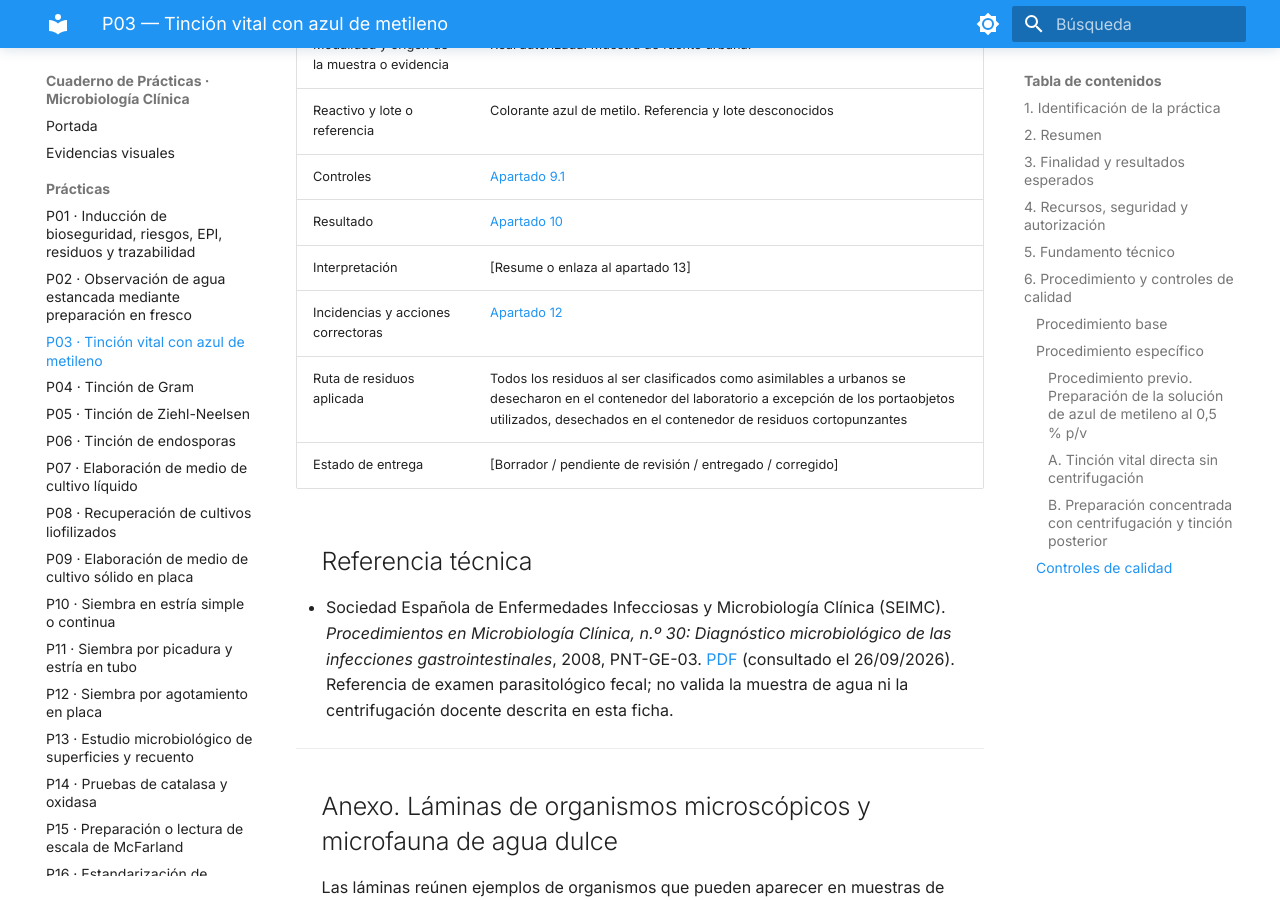
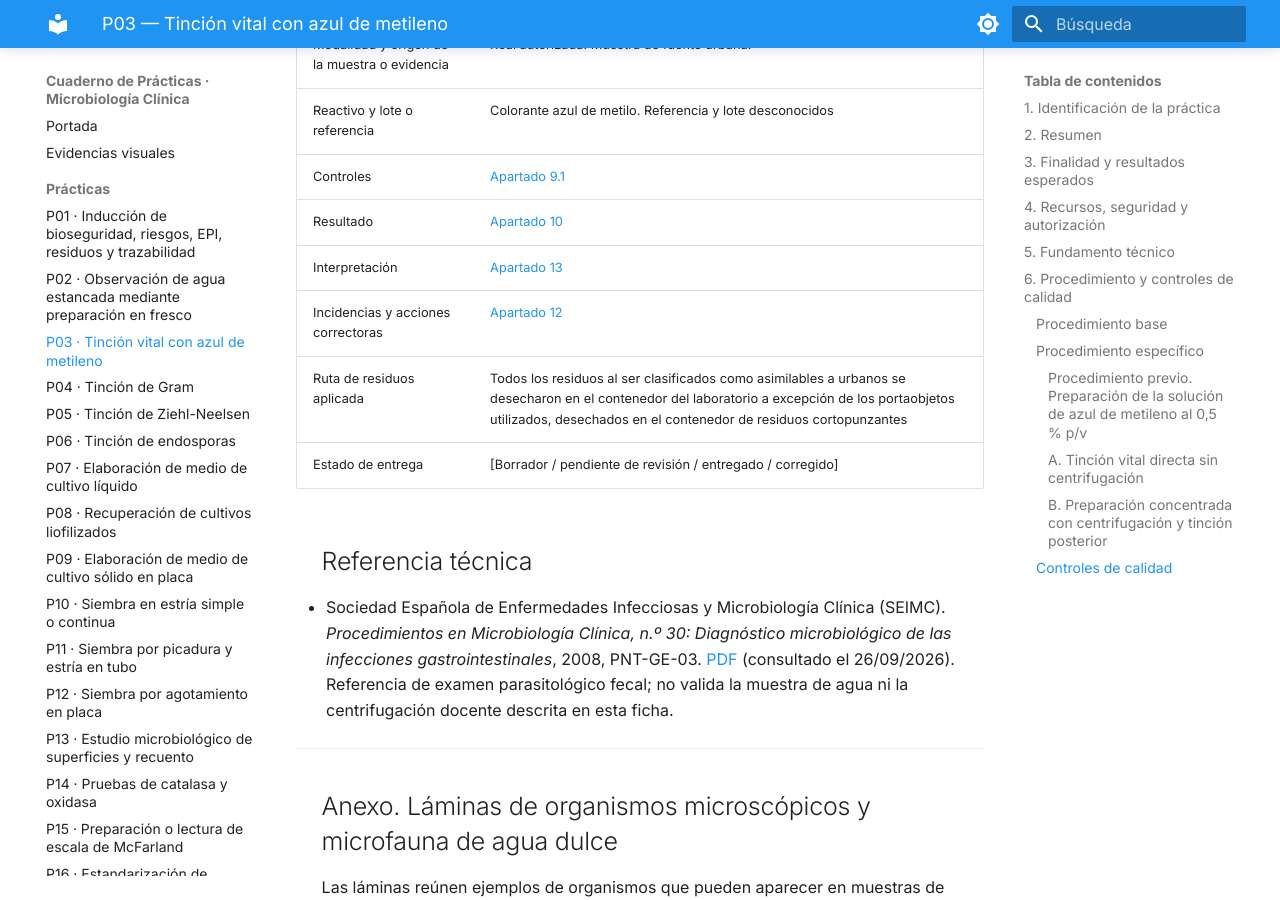
Before and after one commit to Rebeca-hubb/Cuaderno-Pr-cticas-Microbiolog-a-Rebeca-Vicho-, an MkDocs documentation site: the page built from docs/practicas/P03_Azul_de_metileno.md, in a window 1280 px wide and 900 px high, scrolled down 18610 px. Built offline with MkDocs 1.6.1 and Material for MkDocs 9.7.7, drawn with Linux system fonts in a browser that asks for light colours.

Commit message:
Update P03_Azul_de_metileno.md

```diff
--- a/docs/practicas/P03_Azul_de_metileno.md
+++ b/docs/practicas/P03_Azul_de_metileno.md
@@ -307,7 +307,7 @@ Responde de forma razonada a las cuatro preguntas. Relaciona cada respuesta con
 | Reactivo y lote o referencia | Colorante azul de metilo. Referencia y lote desconocidos |
 | Controles | [Apartado 9.1](https://github.com/Rebeca-hubb/Cuaderno-Pr-cticas-Microbiolog-a-Rebeca-Vicho-/blob/main/docs/practicas/P03_Azul_de_metileno.md#91-comprobaci%C3%B3n-de-calidad) |
 | Resultado | [Apartado 10](https://github.com/Rebeca-hubb/Cuaderno-Pr-cticas-Microbiolog-a-Rebeca-Vicho-/blob/main/docs/practicas/P03_Azul_de_metileno.md#10-comparaci%C3%B3n-con-la-observaci%C3%B3n-en-fresco-alumnado--rellenable--durante-y-despu%C3%A9s) |
-| Interpretación | [Resume o enlaza al apartado 13] |
+| Interpretación | [Apartado 13](https://github.com/Rebeca-hubb/Cuaderno-Pr-cticas-Microbiolog-a-Rebeca-Vicho-/blob/main/docs/practicas/P03_Azul_de_metileno.md#13-interpretaci%C3%B3n-t%C3%A9cnica-alumnado--rellenable--despu%C3%A9s) |
 | Incidencias y acciones correctoras | [Apartado 12](https://github.com/Rebeca-hubb/Cuaderno-Pr-cticas-Microbiolog-a-Rebeca-Vicho-/blob/main/docs/practicas/P03_Azul_de_metileno.md#12-incidencias-errores-y-medidas-correctoras-alumnado--rellenable--durante) |
 | Ruta de residuos aplicada | Todos los residuos al ser clasificados como asimilables a urbanos se desecharon en el contenedor del laboratorio a excepción de los portaobjetos utilizados, desechados en el contenedor de residuos cortopunzantes |
 | Estado de entrega | [Borrador / pendiente de revisión / entregado / corregido] |
```
